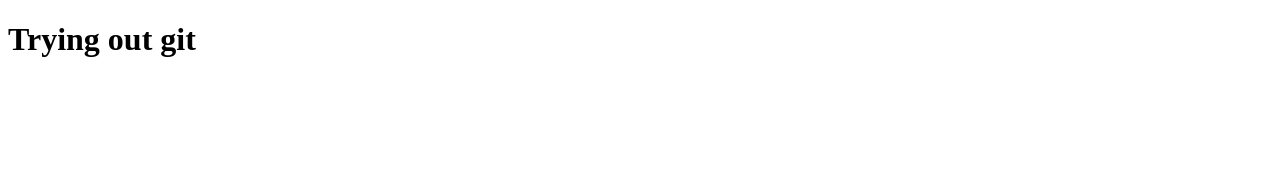
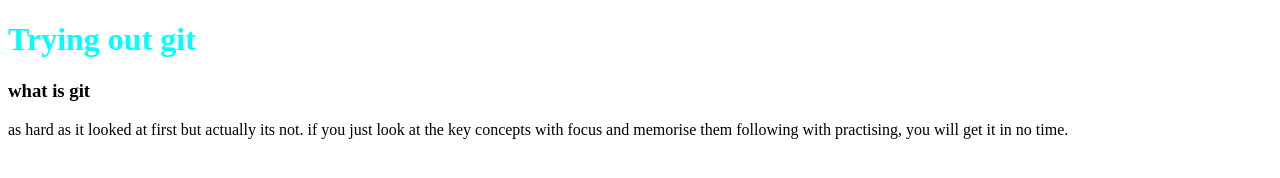
Before and after one commit to no7hingisimpossible/second-repo, a plain HTML site: page index.html in a window 1280 px wide. Drawn offline with Linux system fonts and the light colour scheme.

Commit message:
style added

```diff
--- a/index.html
+++ b/index.html
@@ -5,8 +5,11 @@
     <meta http-equiv="X-UA-Compatible" content="IE=edge">
     <meta name="viewport" content="width=device-width, initial-scale=1.0">
     <title>Document</title>
+    <link rel="stylesheet" href="style.css">
 </head>
 <body>
     <h1>Trying out git</h1>
+    <h3>what is git</h3>
+    <p>as hard as it looked at first but actually its not. if you just look at the key concepts with focus and memorise them following with practising, you will get it in no time.</p>
 </body>
 </html>
--- /dev/null
+++ b/style.css
@@ -0,0 +1,3 @@
+h1{
+    color: aqua;
+}
```
